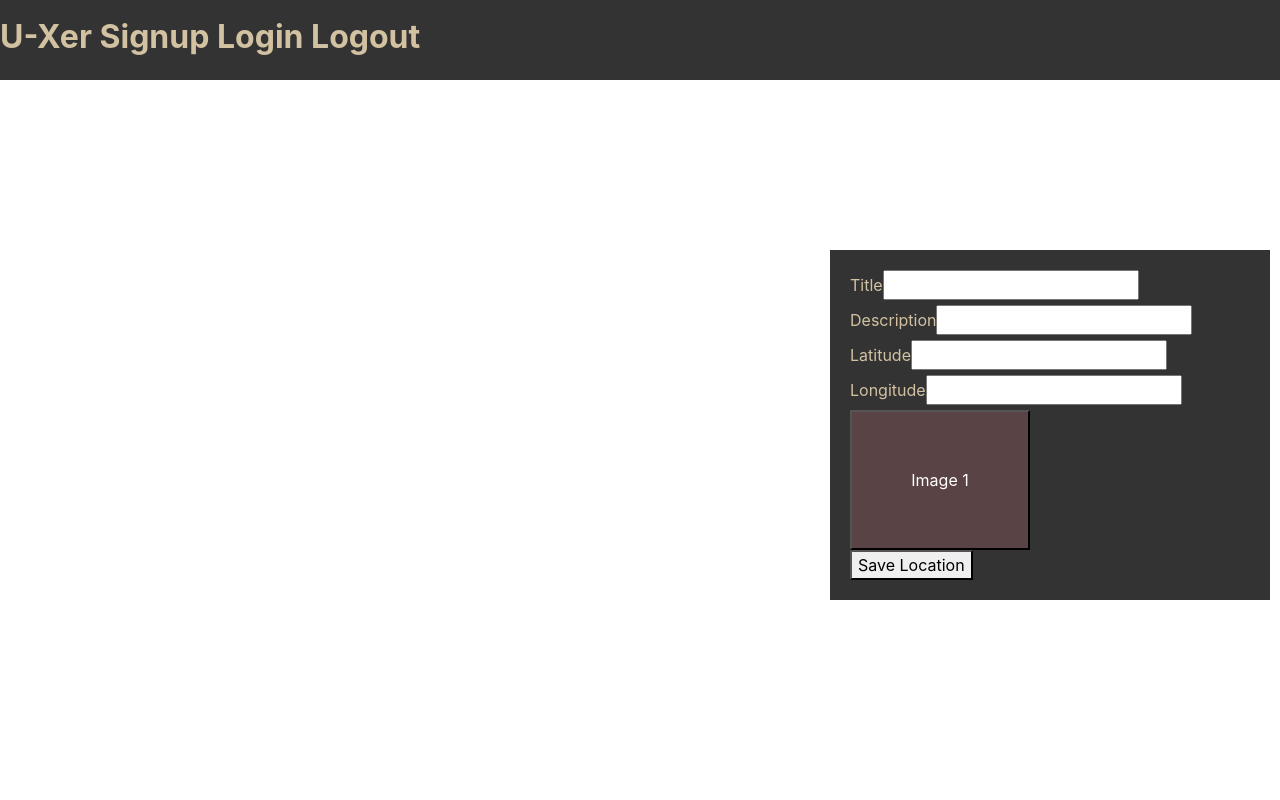
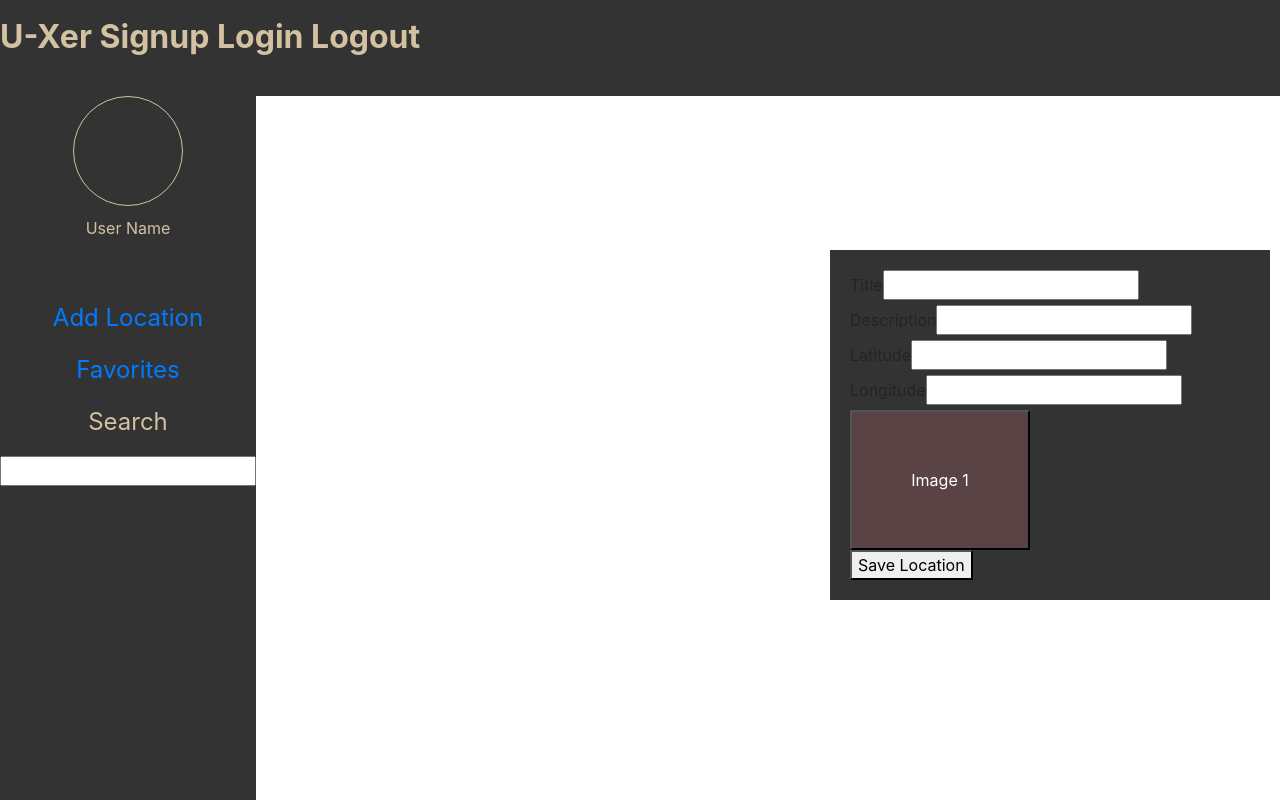
Before and after one commit to anabelpdv/project-3-react, a React (Create React App) app in the folder client/: page / in a window 1280 px wide. Built offline with nearby package versions, Linux system fonts and the light colour scheme; no server answers.

Commit message:
Add sidebar

```diff
--- a/client/src/App.css
+++ b/client/src/App.css
@@ -27,7 +27,7 @@
 
 .my-navbar{
   width:100vw;
-  height:80px;
+  height:12vh;
   line-height: 73px;
   position:absolute;
   background-color: rgb(0,0,0,0.8);
@@ -43,7 +43,7 @@
 
 .add-location-form{
   background-color: rgb(0,0,0,0.8);
-  color:#D2C2A2;
+
   width:440px;
   position:absolute;
   z-index:1000;
@@ -75,6 +75,13 @@
   top:0;
   bottom:0;
 }
+.image-infoWindow{
+  width:100px;
+  margin:0 auto;
+}
+.container-infoWindow{
+  width:100px;
+}
 
 .login-page{
   padding-top:80px;
@@ -86,3 +93,35 @@
 .btn-logout {
   cursor:pointer;
 }
+
+.sidebar-container{
+  color:#D2C2A2 ;
+  position:absolute;
+  background-color: rgb(0,0,0,0.8);
+  top:12vh;
+  height:88vh;
+  min-width: 200px;
+  width:20vw;
+  text-align: center;
+}
+
+.sidebar-element p{
+  font-size:1.5em;
+}
+
+.user-info-container{
+  margin-bottom:60px;
+}
+
+.profile-image-container{
+  height:110px;
+  width:110px;
+  border-radius: 50%;
+  border:solid #D2C2A2 1px;
+  margin:0 auto;
+}
+
+.user-name{
+  margin-top:10px;
+  text-align: center;
+}
--- a/client/src/components/Home.js
+++ b/client/src/components/Home.js
@@ -2,6 +2,7 @@ import React from "react";
 import axios from 'axios'
 import AddLocation from "./location-components/AddLocation";
 import Map from "./map-components/Map";
+import Sidebar from "./Sidebar";
 
 
 
@@ -141,6 +142,9 @@ export default class Home extends React.Component {
                     lat={this.state.lat}
                     lng={this.state.lng}>
                 </AddLocation>
+
+                <Sidebar></Sidebar>
+
             </section>
         )
     }
--- /dev/null
+++ b/client/src/components/Sidebar.js
@@ -0,0 +1,26 @@
+import React from 'react'
+import { NavLink } from "react-router-dom";
+
+export default class Sidebar extends React.Component {
+  render() {
+    return (
+      <div className="sidebar-container">
+        <div className="user-info-container">
+              <div className="profile-image-container">
+              </div>
+              <p className="user-name">User Name</p>
+        </div>
+        <div className="sidebar-element">
+          <NavLink to=""><p>Add Location</p></NavLink>
+        </div>
+        <div className="sidebar-element">
+          <NavLink to=""><p>Favorites</p></NavLink>
+        </div>
+        <div className="sidebar-element">
+          <p>Search</p>
+          <input type="text"/>
+        </div>
+      </div>
+    )
+  }
+}
--- a/client/src/components/map-components/Map.js
+++ b/client/src/components/map-components/Map.js
@@ -41,10 +41,23 @@ export default class Map extends Component {
         const lat = this.props.allLocations[locations].lat;
         const lng = this.props.allLocations[locations].lng;
 
-        var marker = new window.google.maps.Marker({
+        let marker = new window.google.maps.Marker({
           position: {lat: lat, lng: lng},
           map: this.state.map
         });
+
+        let infowindow = new window.google.maps.InfoWindow({
+          content:`
+          <div class="container-infoWindow">
+          <h6>${this.props.allLocations[locations].title}</h6>
+          <img class="image-infoWindow" src="${this.props.allLocations[locations].imageUrl}">
+          </div>
+          `
+        });
+        marker.addListener('click', function() {
+          infowindow.open(this.map, marker);
+        });
+
 
         let markersCopy = [...this.state.markers]
 
@@ -84,6 +97,8 @@ export default class Map extends Component {
       this.setMapOnAll(this.state.map);
     }
 
+
+
   render() {
 
     console.log('its re-rendering')
```
